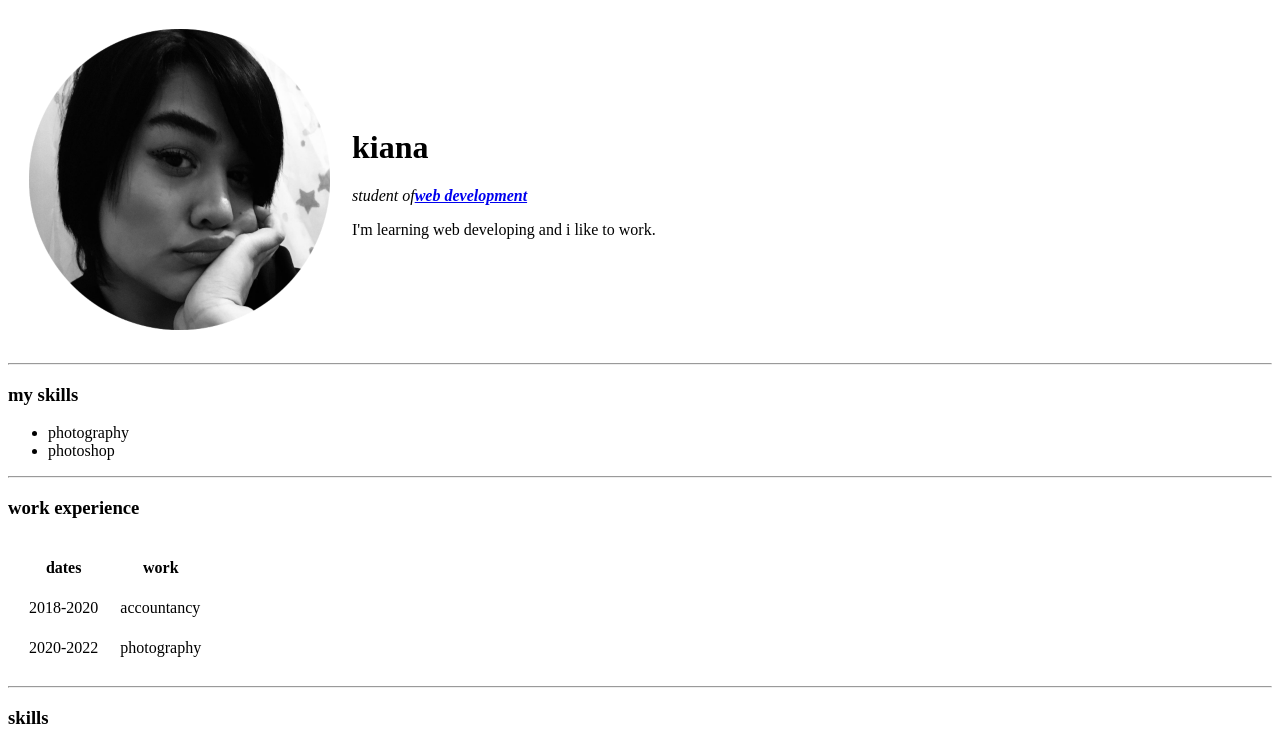
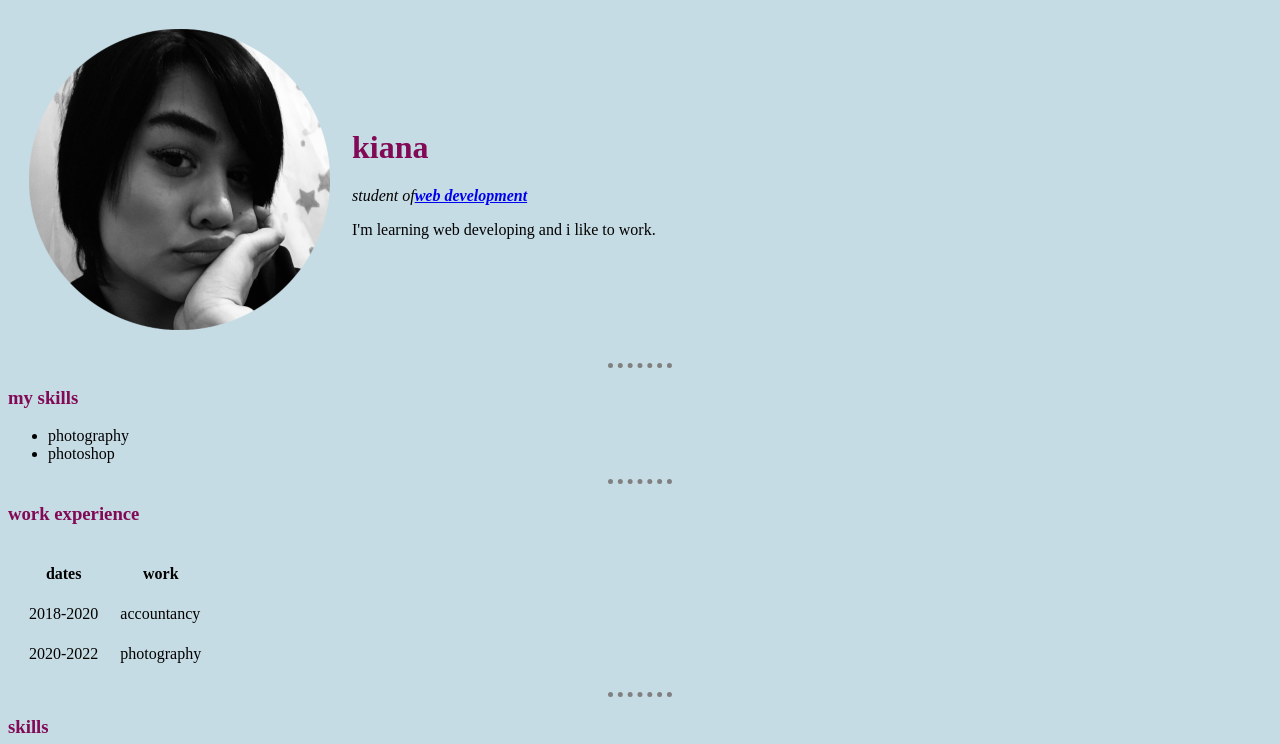
Before and after one commit to ikiyana/cv, a plain HTML site: page index.html in a window 1280 px wide. Shown: the top 744 px of the page. Drawn offline with Linux system fonts and the light colour scheme; files that its build step writes are made by us from their sources.

Commit message:
Add files via upload

```diff
--- a/index.html
+++ b/index.html
@@ -4,6 +4,7 @@
 <head>
   <meta charset="utf-8">
   <title>kia's personal site</title>
+  <link rel="stylesheet" href="css/styles.css">
 </head>
 
 <body>
--- /dev/null
+++ b/styles.css
@@ -0,0 +1,15 @@
+body {background-color:#C6DCE4; }
+
+hr {
+  border-style: none;
+  border-top-style: dotted;
+  border-color: grey;
+  border-width: 5px;
+  width: 5%;
+}
+h1 {
+  color: #810955;
+}
+h3 {
+  color: #810955;
+}
```
